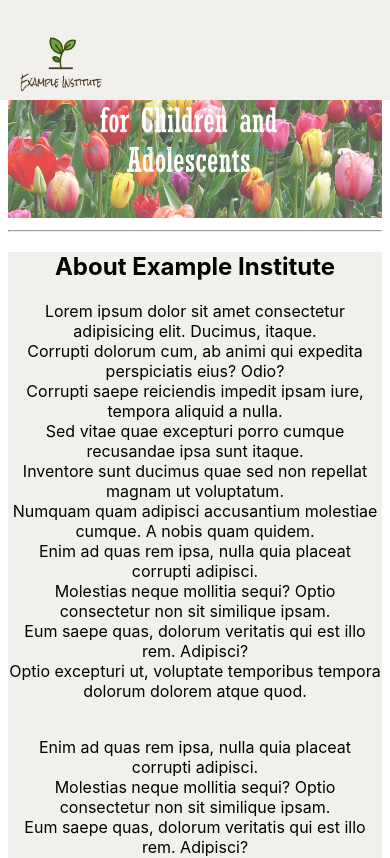
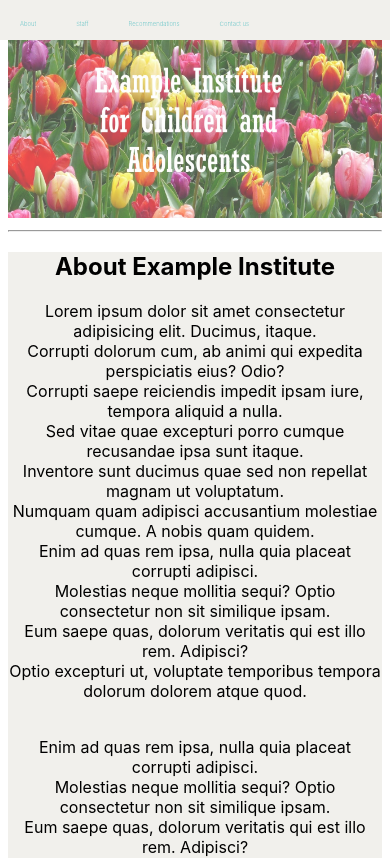
Before and after one commit to shaysendeke/exapmlecenter, a plain HTML site: page index.html in a window 390 px wide. Shown: the top 858 px of the page. Drawn offline with Linux system fonts and the light colour scheme.

Commit message:
more responsive debug

```diff
--- a/style.css
+++ b/style.css
@@ -195,3 +195,26 @@ nav a {
 }
 
 }
+@media screen and (max-width: 631px){
+  nav a{
+    /* position: fixed; */
+    position: relative;
+    text-decoration: none;
+    top: 0px;
+    font-size: 6px;
+    /* font-weight: 200; */
+}
+nav {
+  position: fixed;
+}
+}
+header img {
+  display: none;
+}
+header {
+height: 40px
+}
+header.img{
+width: 50px;
+height: 50px;
+}
```
